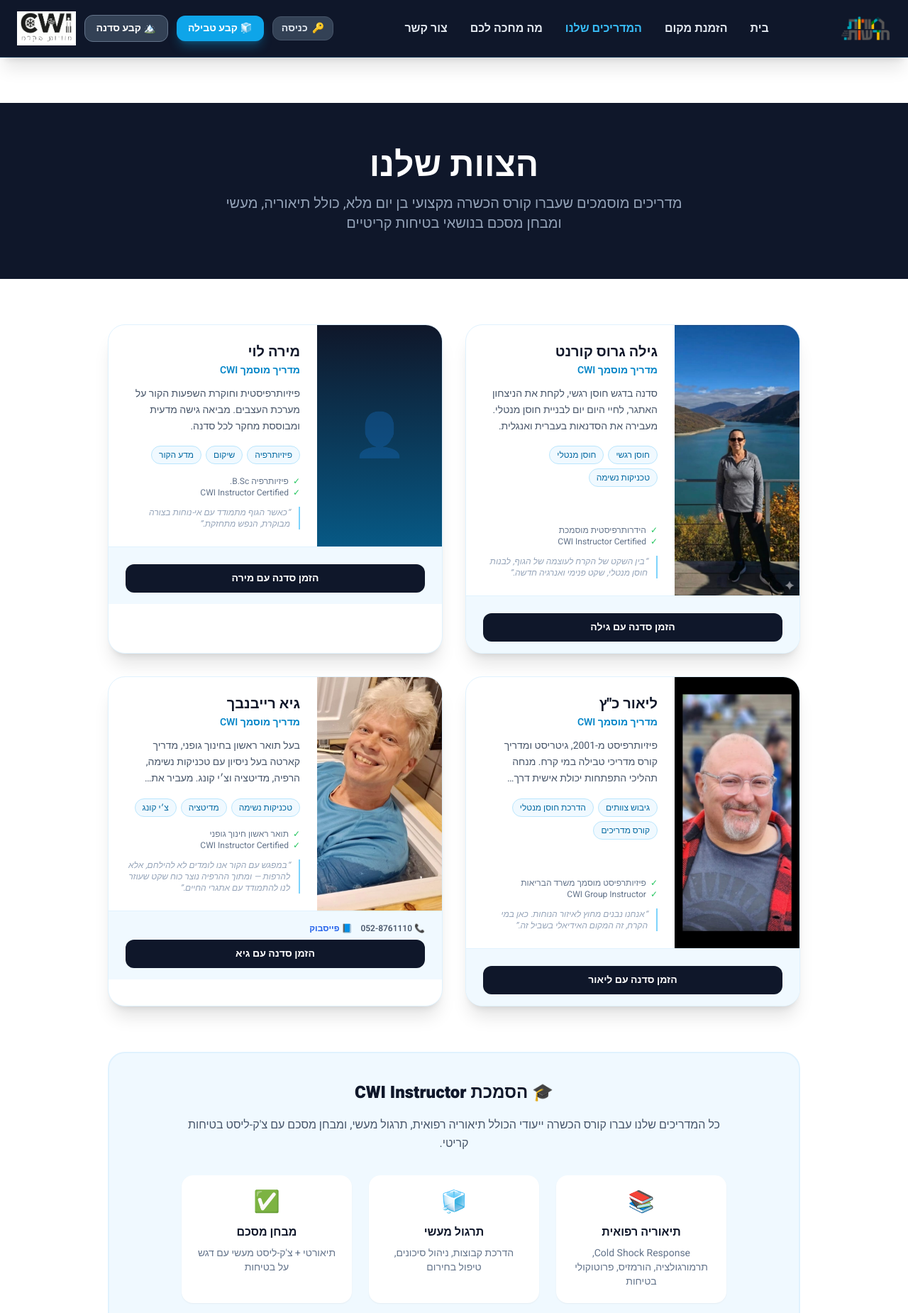
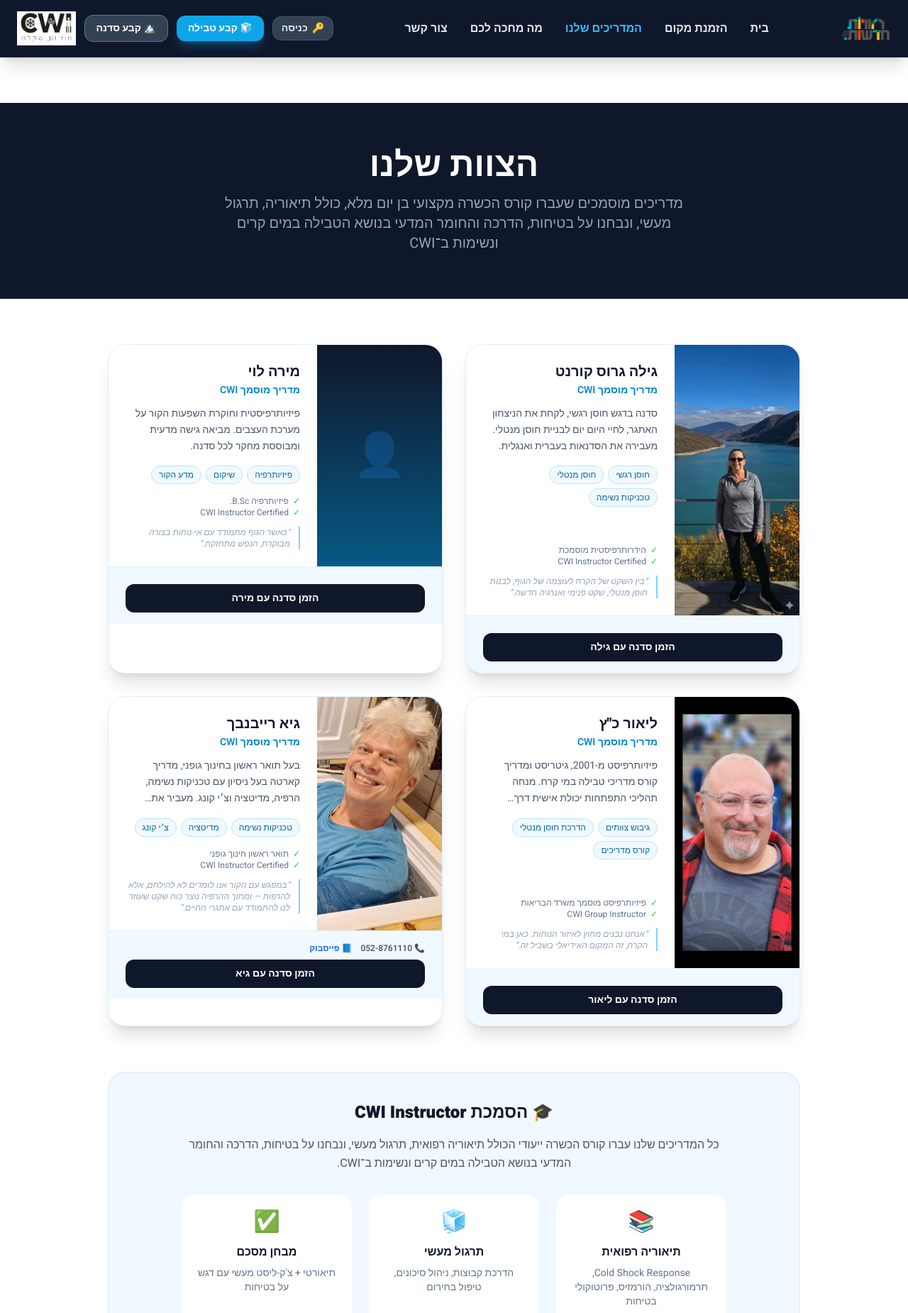
Before and after one commit to ritzabilu-jpg/ICING, a Next.js app: page /instructors in a window 1280 px wide. Shown: the top 1850 px of the page at 71% size. Built offline with nearby package versions, Linux system fonts and the light colour scheme; what tailwindcss-rtl would draw is missing.

Commit message:
Update CWI Instructor cert description - replace exam text with safety/science/breathing exam

```diff
--- a/src/app/instructors/page.tsx
+++ b/src/app/instructors/page.tsx
@@ -64,8 +64,8 @@ export default async function InstructorsPage() {
             הצוות שלנו
           </h1>
           <p className="text-xl text-slate-400 max-w-2xl mx-auto">
-            מדריכים מוסמכים שעברו קורס הכשרה מקצועי בן יום מלא, כולל תיאוריה,
-            מעשי ומבחן מסכם בנושאי בטיחות קריטיים
+            מדריכים מוסמכים שעברו קורס הכשרה מקצועי בן יום מלא, כולל תיאוריה, תרגול מעשי,
+            ונבחנו על בטיחות, הדרכה והחומר המדעי בנושא הטבילה במים קרים ונשימות ב־CWI
           </p>
         </div>
       </div>
@@ -86,7 +86,7 @@ export default async function InstructorsPage() {
             </h2>
             <p className="text-slate-600 text-center mb-8 leading-relaxed">
               כל המדריכים שלנו עברו קורס הכשרה ייעודי הכולל תיאוריה רפואית,
-              תרגול מעשי, ומבחן מסכם עם צ&apos;ק-ליסט בטיחות קריטי.
+              תרגול מעשי, ונבחנו על בטיחות, הדרכה והחומר המדעי בנושא הטבילה במים קרים ונשימות ב־CWI.
             </p>
             <div className="grid grid-cols-1 sm:grid-cols-3 gap-6">
               {[
```
